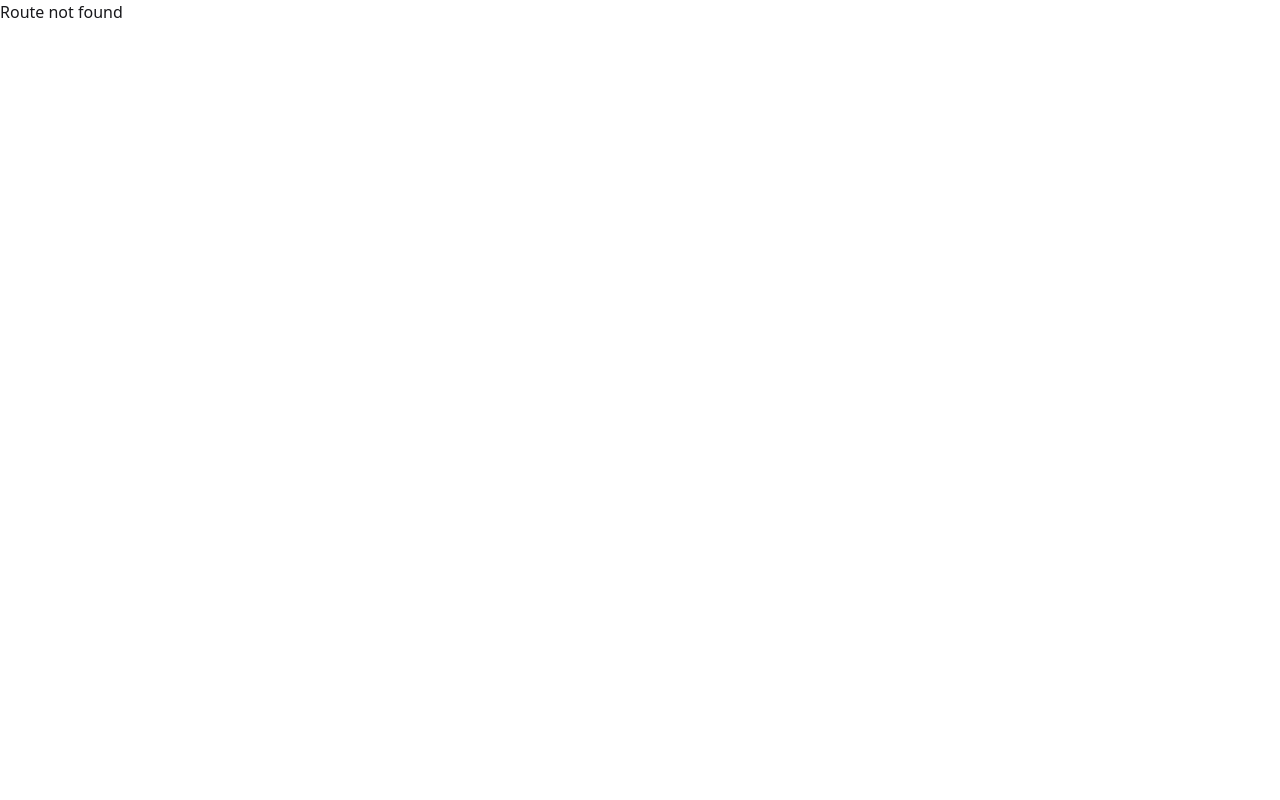
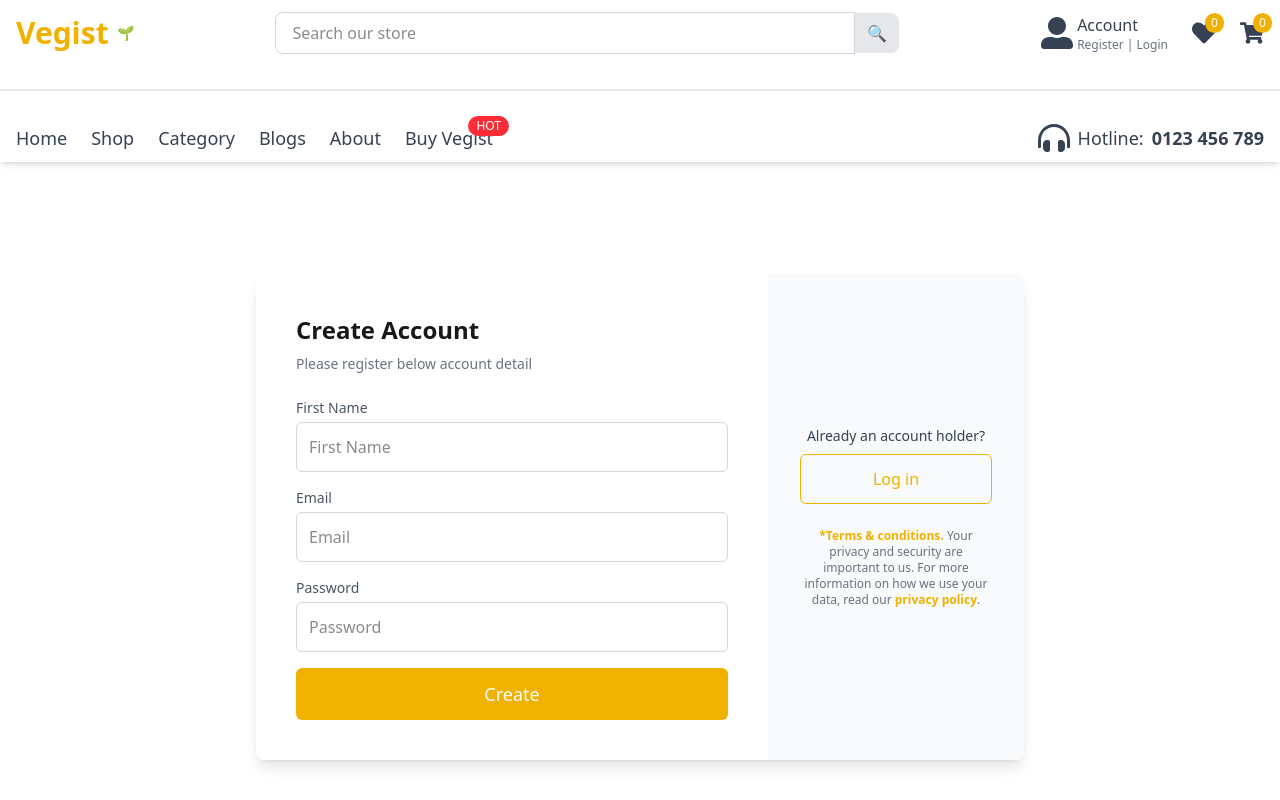
Before and after one commit to tanvirGHD/EasyBazaar-FoodMart-client-side, a React (Vite) app: page /register in a window 1280 px wide. Before the commit this address had no page. Shown: the top 800 px of the page. Built offline with nearby package versions, Linux system fonts and the light colour scheme.

Commit message:
react from create

```diff
--- a/package.json
+++ b/package.json
@@ -17,6 +17,7 @@
     "react": "^18.3.1",
     "react-dom": "^18.3.1",
     "react-fast-marquee": "^1.6.5",
+    "react-hook-form": "^7.54.2",
     "react-icons": "^5.4.0",
     "react-rating": "^2.0.5",
     "react-router-dom": "^7.1.3",
--- a/src/Route/router.jsx
+++ b/src/Route/router.jsx
@@ -1,6 +1,7 @@
 import { createBrowserRouter } from "react-router-dom";
 import MainLayout from "../Layout/MainLayout/MainLayout";
 import Home from "../pages/Home/Home/Home";
+import Register from "../components/VerifyUser/Register";
 
 const router = createBrowserRouter([
     {
@@ -11,6 +12,10 @@ const router = createBrowserRouter([
             {
               path:'/',
               element: <Home></Home>
+            },
+            {
+              path:'register',
+              element: <Register></Register>
             }
         ]
     },
--- /dev/null
+++ b/src/components/VerifyUser/Register.jsx
@@ -0,0 +1,78 @@
+import { useForm } from "react-hook-form";
+
+export default function Register() {
+  const {
+    register,
+    handleSubmit,
+    formState: { errors },
+  } = useForm();
+
+  const onSubmit = (data) => {
+    console.log(data);
+  };
+
+  return (
+    <div className="flex justify-center items-center md:mt-28 px-4">
+      <div className="flex flex-col md:flex-row bg-white shadow-lg rounded-lg overflow-hidden w-full max-w-3xl">
+        {/* Left Side Form */}
+        <div className="w-full md:w-2/3 p-6 md:p-10">
+          <h2 className="text-2xl font-semibold mb-2 text-center md:text-left">Create Account</h2>
+          <p className="text-gray-500 text-sm mb-6 text-center md:text-left">Please register below account detail</p>
+
+          <form onSubmit={handleSubmit(onSubmit)} className="space-y-4">
+            <div>
+              <label className="text-gray-600 text-sm block mb-1">First Name</label>
+              <input
+                {...register("firstName", { required: "First Name is required" })}
+                className="w-full p-3 border border-gray-300 rounded-md focus:outline-none focus:ring-2 focus:ring-yellow-500"
+                placeholder="First Name"
+              />
+              <p className="text-red-500 text-sm mt-1">{errors.firstName?.message}</p>
+            </div>
+
+            <div>
+              <label className="text-gray-600 text-sm block mb-1">Email</label>
+              <input
+                {...register("email", { required: "Email is required" })}
+                className="w-full p-3 border border-gray-300 rounded-md focus:outline-none focus:ring-2 focus:ring-yellow-500"
+                placeholder="Email"
+              />
+              <p className="text-red-500 text-sm mt-1">{errors.email?.message}</p>
+            </div>
+
+            <div>
+              <label className="text-gray-600 text-sm block mb-1">Password</label>
+              <input
+                type="password"
+                {...register("password", { required: "Password is required" })}
+                className="w-full p-3 border border-gray-300 rounded-md focus:outline-none focus:ring-2 focus:ring-yellow-500"
+                placeholder="Password"
+              />
+              <p className="text-red-500 text-sm mt-1">{errors.password?.message}</p>
+            </div>
+
+            <button
+              type="submit"
+              className="w-full bg-yellow-500 text-white py-3 rounded-md text-lg font-medium hover:bg-yellow-600 transition"
+            >
+              Create
+            </button>
+          </form>
+        </div>
+
+        {/* Right Side Login Info */}
+        <div className="w-full md:w-1/3 bg-gray-50 flex flex-col items-center justify-center p-6 md:p-8">
+          <p className="text-gray-700 text-sm">Already an account holder?</p>
+          <button className="w-full border border-yellow-500 text-yellow-500 py-3 rounded-md mt-2 font-medium hover:bg-yellow-100 transition">
+            Log in
+          </button>
+
+          <p className="text-gray-500 text-xs mt-6 text-center">
+            <span className="text-yellow-500 font-semibold">*Terms & conditions.</span> Your privacy and security are important to us.
+            For more information on how we use your data, read our <span className="text-yellow-500 font-semibold">privacy policy</span>.
+          </p>
+        </div>
+      </div>
+    </div>
+  );
+}
--- a/src/components/common/Navbar.jsx
+++ b/src/components/common/Navbar.jsx
@@ -7,6 +7,7 @@ import {
   FaBars,
   FaTimes,
 } from "react-icons/fa";
+import { Link } from "react-router-dom";
 
 const Navbar = () => {
   const [isMenuOpen, setIsMenuOpen] = useState(false);
@@ -56,7 +57,7 @@ const Navbar = () => {
               </span>
               <p className="text-gray-500 text-xs">
                 <span className="hover:text-yellow-500 cursor-pointer">
-                  Register
+                <Link to='/register'>Register</Link>
                 </span>{" "}
                 |{" "}
                 <span className="hover:text-yellow-500 cursor-pointer">
@@ -94,19 +95,19 @@ const Navbar = () => {
       >
         <ul className="flex flex-col space-y-2 py-4 px-4">
           <li className="text-gray-700 hover:text-yellow-500 cursor-pointer">
-            Home
+            <Link to='/'>Home</Link>
           </li>
           <li className="text-gray-700 hover:text-yellow-500 cursor-pointer">
             Shop
           </li>
           <li className="text-gray-700 hover:text-yellow-500cursor-pointer">
-            Collection
-          </li>
-          <li className="text-gray-700 hover:text-yellow-500 cursor-pointer">
-            Pages
+            Category
           </li>
           <li className="text-gray-700 hover:text-yellow-500 cursor-pointer">
             Blogs
+          </li>
+          <li className="text-gray-700 hover:text-yellow-500 cursor-pointer">
+            About
           </li>
           <li className="text-gray-700 hover:text-yellow-500 cursor-pointer relative">
             Buy Vegist
@@ -121,20 +122,20 @@ const Navbar = () => {
       <div className="hidden lg:flex justify-between items-center space-x-4 py-2 container mx-auto px-4">
         {/* Nav Links */}
         <ul className="flex space-x-6 items-center text-sm md:text-lg">
-          <li className="text-gray-700 hover:text-yellow-500 cursor-pointer">
-            Home
+        <li className="text-gray-700 hover:text-yellow-500 cursor-pointer">
+            <Link to='/'>Home</Link>
           </li>
           <li className="text-gray-700 hover:text-yellow-500 cursor-pointer">
             Shop
           </li>
           <li className="text-gray-700 hover:text-yellow-500 cursor-pointer">
-            Collection
-          </li>
-          <li className="text-gray-700 hover:text-yellow-500 cursor-pointer">
-            Pages
+          Category
           </li>
           <li className="text-gray-700 hover:text-yellow-500 cursor-pointer">
             Blogs
+          </li>
+          <li className="text-gray-700 hover:text-yellow-500 cursor-pointer">
+            About
           </li>
           <li className="text-gray-700 hover:text-yellow-500 cursor-pointer relative">
             Buy Vegist
```
Also changed, not shown: src/components/VerifyUser/Login.jsx (added), 1 other file (tests, documents, lock files or other folders).
